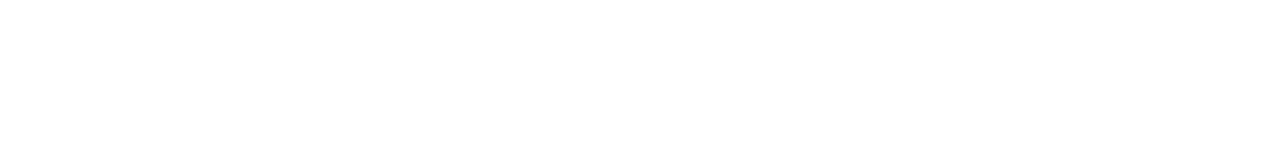
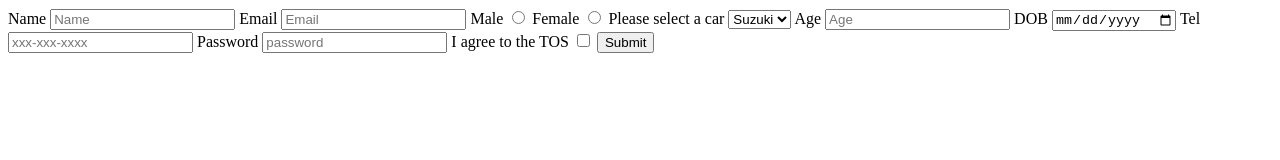
Before and after one commit to acciojob/signup-form-car-mahesh-enugula, a website: page main.html in a window 1280 px wide. Drawn offline with Linux system fonts and the light colour scheme.

Commit message:
created a submission

```diff
--- a/main.html
+++ b/main.html
@@ -8,6 +8,33 @@
 
 <body>
 	<!-- the entire body must be written by student -->
+	    <label for="name">Name</label>
+        <input type="text" id="name" placeholder="Name" required>
+        <label for="email">Email</label>
+        <input type="Email" id="email" placeholder="Email" required>
+        <label for="gender_m">Male</label>
+        <input type="radio" name="gender" id="gender_m" required>
+        <label for="gender_f">Female</label>
+        <input type="radio" name="gender" id="gender_f" required>
+        <label for="cars">Please select a car</label>
+        <select placeholder="Please choose an option">
+            <option>Suzuki</option>
+            <option>Tata</option>
+            <option>Kia</option>
+        </select>
+
+        <label for="age">Age</label>
+        <input type="Number" id="age" required placeholder="Age">
+        <label for="dob">DOB</label>
+        <input type="Date" id="dob" required>
+        <label for="num">Tel</label>
+        <input type="tel" id="num" placeholder="xxx-xxx-xxxx">
+        <label for="pass">Password</label>
+        <input type="password" id="pass" placeholder="password">
+        <label for="tos">I agree to the TOS</label>
+        <input type="checkbox" id="tos" required>
+        <input type="submit">
+    </form>
     <script type="text/javascript" src="./script.js">
 </script>
 
```
